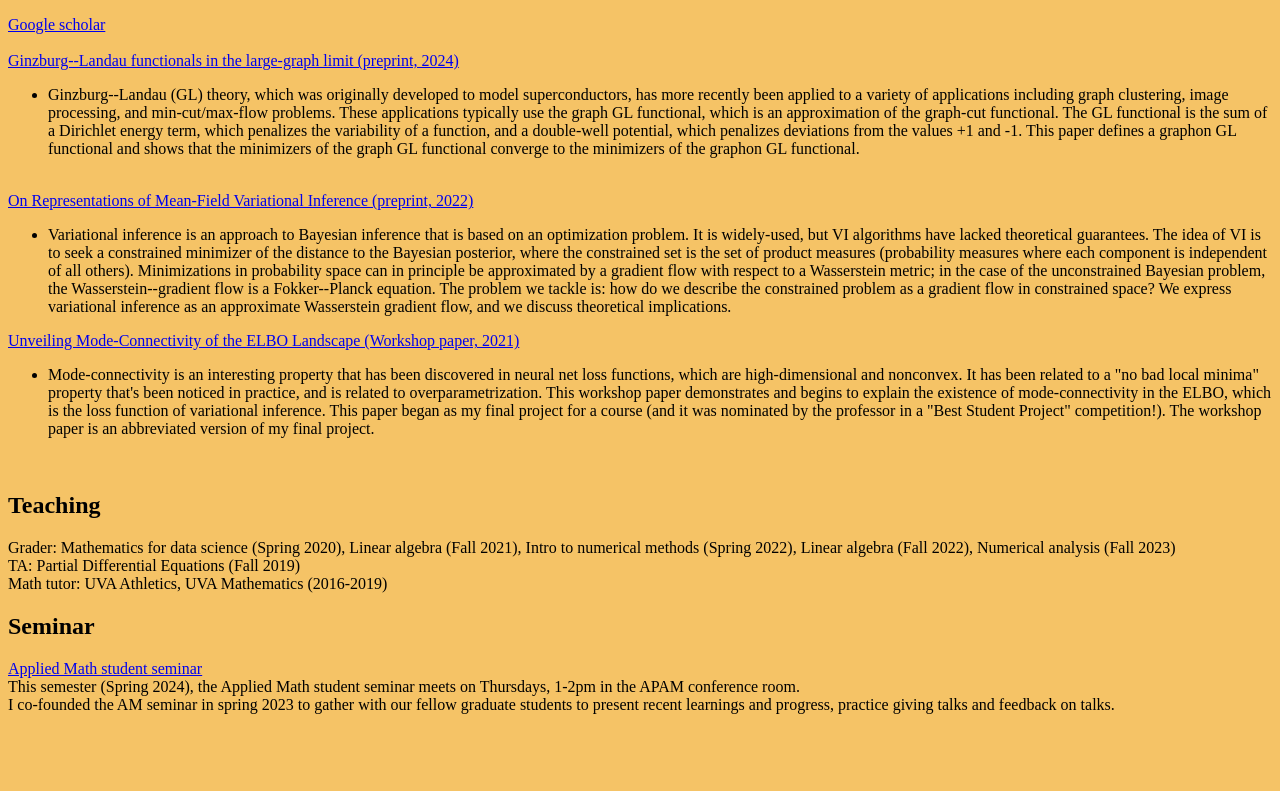
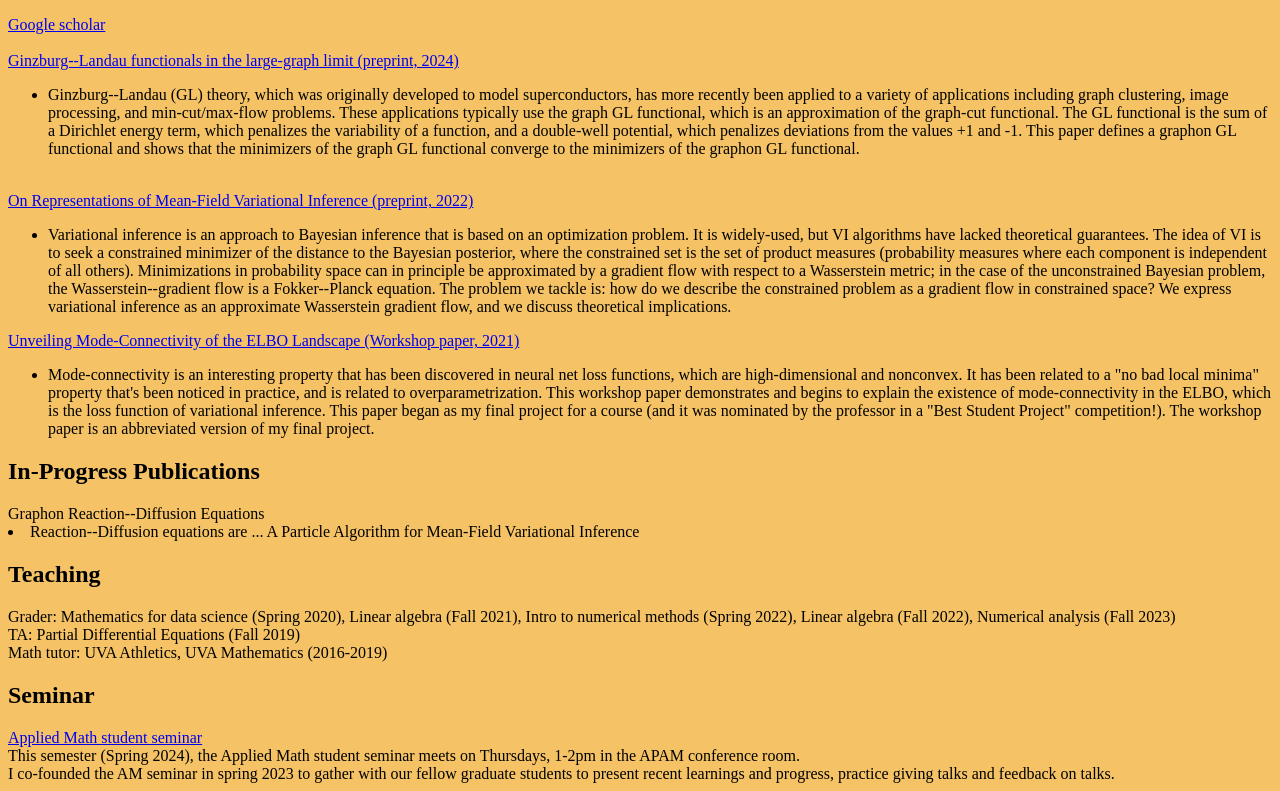
Before and after one commit to edithjinzhang/edithjinzhang.github.io, a plain HTML site: page math.html in a window 1280 px wide. Shown: the part 418-1209 px from the top of the page. Before the commit the page ends 1140 px from the top, so only its background shows below. Drawn offline with Linux system fonts and the light colour scheme.

Commit message:
Update math.html

```diff
--- a/math.html
+++ b/math.html
@@ -83,10 +83,14 @@
       This workshop paper demonstrates and begins to explain the existence of mode-connectivity in the ELBO, which is the loss function of
         variational inference. This paper began as my final project for a course (and it was nominated by the professor in a "Best Student Project" competition!).
         The workshop paper is an abbreviated version of my final project.
-    </li>
     </ul>
 
-
+    <h2> In-Progress Publications </h2>
+    Graphon Reaction--Diffusion Equations
+      <li>
+        Reaction--Diffusion equations are ...
+      </ul>
+    A Particle Algorithm for Mean-Field Variational Inference
 
     <br>
 
```
